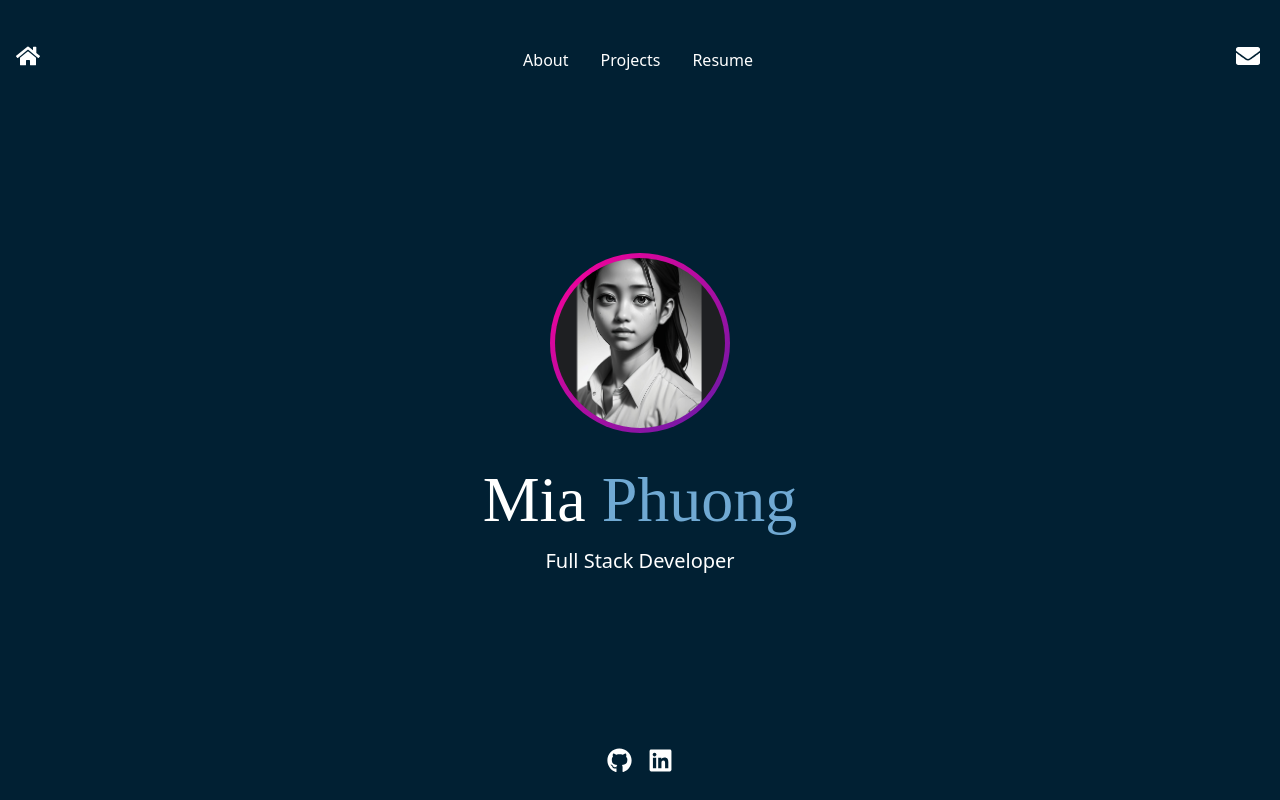
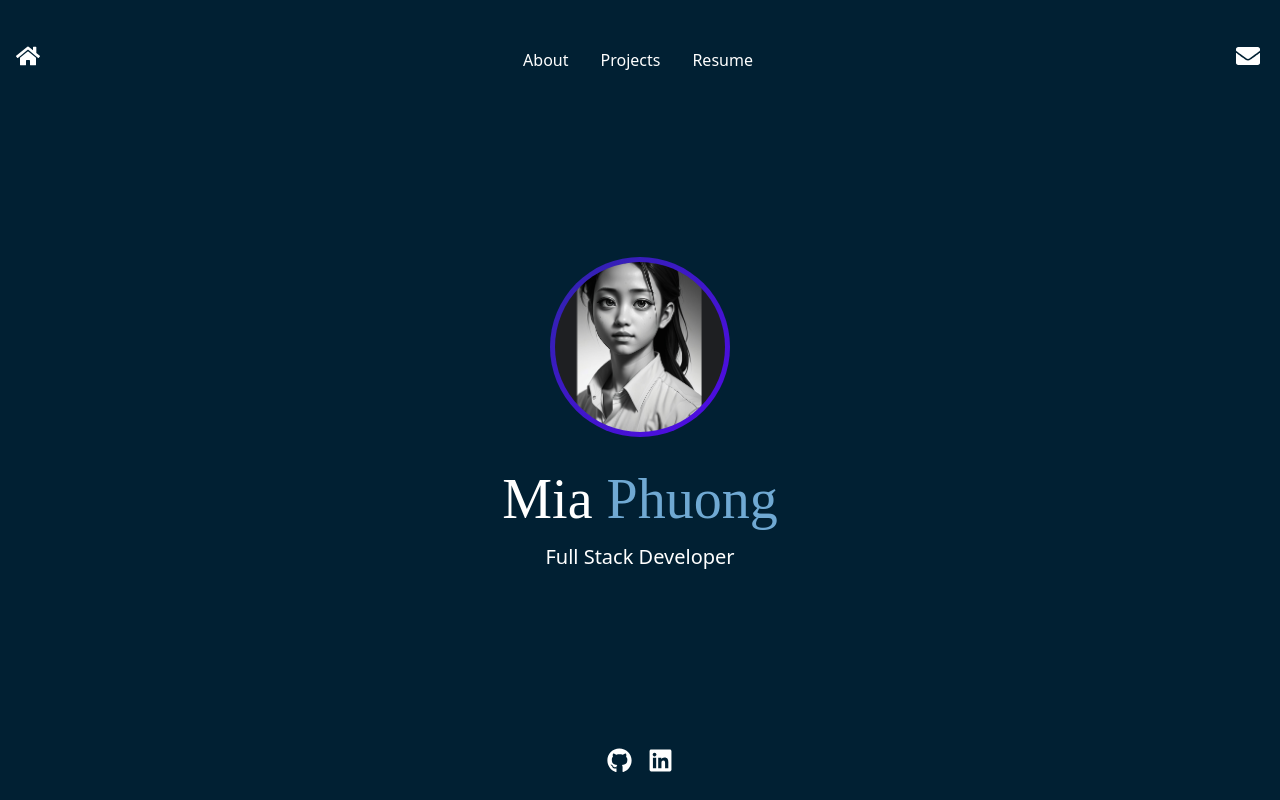
Before and after one commit to tamipu/portfolio, a React (Create React App) app: page / in a window 1280 px wide. Built offline with nearby package versions, Linux system fonts and the light colour scheme.

Commit message:
separated css

```diff
--- /dev/null
+++ b/src/components/hero/Hero.css
@@ -0,0 +1,55 @@
+.hero {
+    height: 75vh;
+    display: flex;
+    flex-direction: column;
+    justify-content: center;
+    align-items: center;
+    text-align: center;
+    padding: 5rem;
+}
+
+.avatar-container {
+    position: relative;
+    padding: 5px;
+    margin-bottom: 1.5rem;
+}
+
+.ring {
+    width: 180px;
+    height: 180px;
+    border-radius: 50%;
+    display: flex;
+    justify-content: center;
+    align-items: center;
+    background: linear-gradient(135deg, #f09, #3023ae, #5e00ff, #ff0);
+    background-size: 400% 400%;
+    animation: changeColor 8s ease infinite;
+}
+
+.avatar {
+    width: 170px;
+    height: 170px;
+    object-fit: cover;
+    border-radius: 50%;
+}
+
+.display-4 {
+    font-family: 'Lobster', cursive;
+    font-size: 4rem;
+}
+
+.lead {
+    font-size: 1.25rem;
+}
+
+@keyframes changeColor {
+    0% {
+        background-position: 0% 50%;
+    }
+    50% {
+        background-position: 100% 50%;
+    }
+    100% {
+        background-position: 0% 50%;
+    }
+}
--- a/src/components/hero/Hero.tsx
+++ b/src/components/hero/Hero.tsx
@@ -1,34 +1,19 @@
 import React from 'react';
+import './Hero.css';
 
 const Hero: React.FC = () => {
     return (
-        <section
-            className="hero d-flex flex-column justify-content-center align-items-center text-center p-5"
-            style={{ height: '75vh' }}>
-            <div className="avatar-container mb-4" style={{ position: 'relative', padding: '5px' }}>
-                <div
-                    className="ring"
-                    style={{
-                        width: '180px',
-                        height: '180px',
-                        borderRadius: '50%',
-                        display: 'flex',
-                        justifyContent: 'center',
-                        alignItems: 'center',
-                        background: 'linear-gradient(135deg, #f09, #3023ae, #00f, #ff0)',
-                        backgroundSize: '400% 400%',
-                        animation: 'changeColor 8s ease infinite',
-                    }}
-                >
+        <section className="hero">
+            <div className="avatar-container">
+                <div className="ring">
                     <img
                         src="/images/photo.png"
                         alt="Phuong's Avatar"
-                        className="avatar rounded-circle"
-                        style={{ width: '170px', height: '170px', objectFit: 'cover' }}
+                        className="avatar"
                     />
                 </div>
             </div>
-            <h2 className="display-4" style={{ fontFamily: 'Lobster, cursive', fontSize: '4rem' }}>
+            <h2 className="display-4">
                 Mia <span style={{ color: 'rgb(112,169,211)' }}>Phuong</span>
             </h2>
             <p className="lead">Full Stack Developer</p>
```
